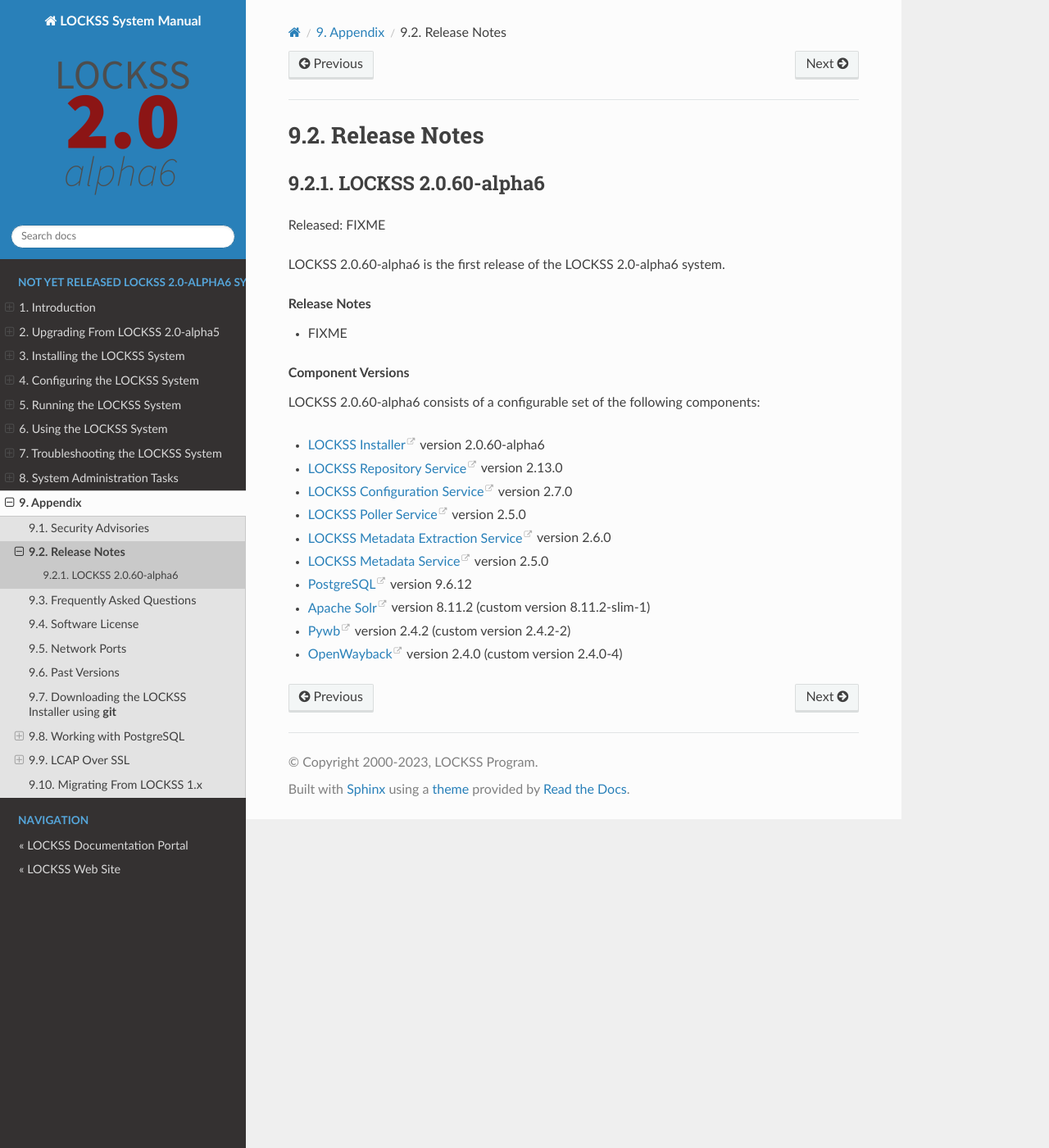
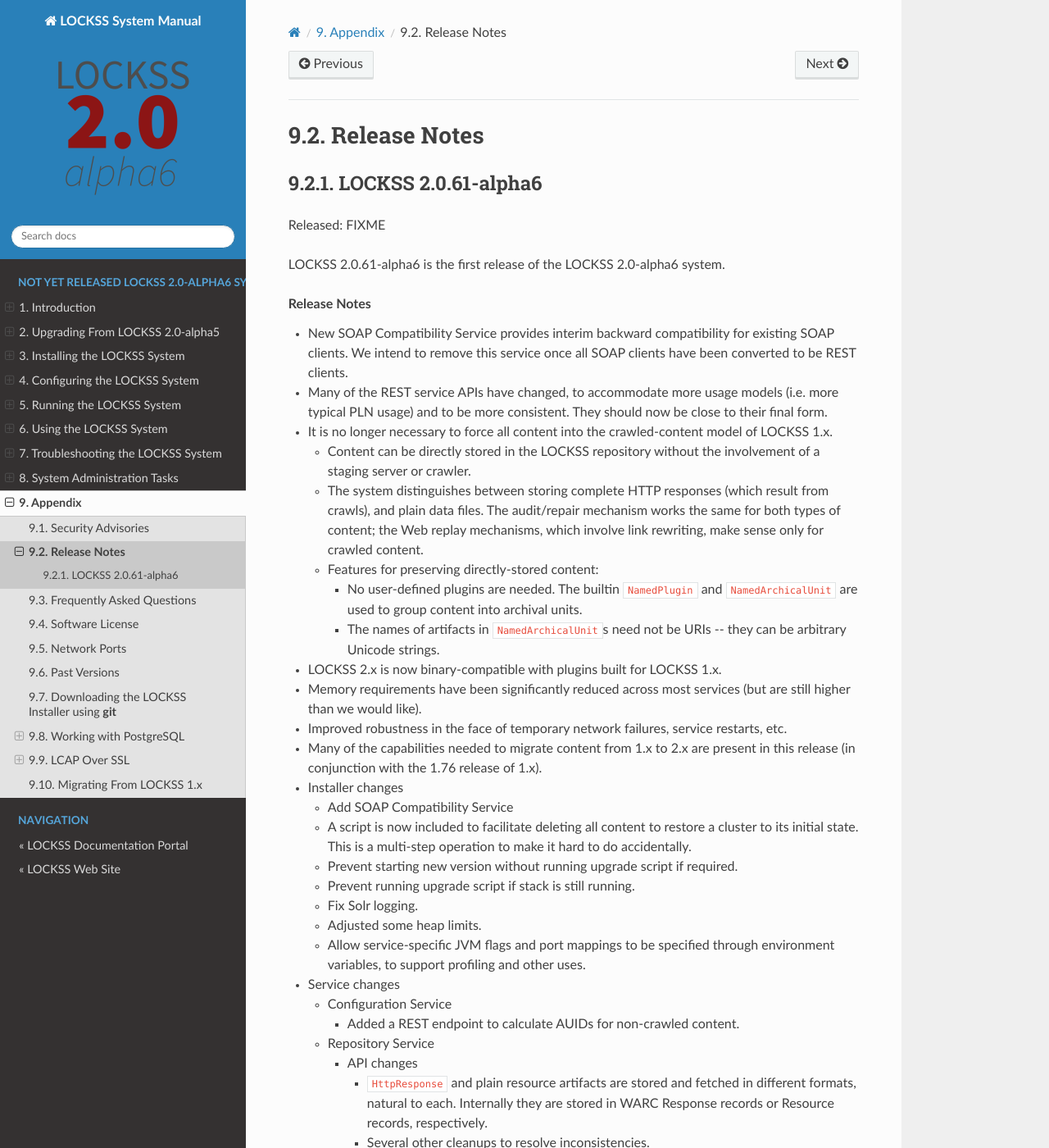
Before and after one commit to lockss/lockss-rtd-manual, a Sphinx documentation site: the page built from docs/appendix/release-notes.rst, in a window 1280 px wide and 1400 px high. Shown: the whole window at 82% size. Built offline with Sphinx 7.4.7 and the Read the Docs theme 2.0.0, drawn with Linux system fonts in a browser that asks for light colours; some of the changed text lies outside the part shown.

Commit message:
First pass at alpha6 release notes.

```diff
--- a/docs/appendix/release-notes.rst
+++ b/docs/appendix/release-notes.rst
@@ -5,26 +5,117 @@ Release Notes
 .. COMMENT LATESTVERSION
 
 --------------------
-LOCKSS 2.0.60-alpha6
+LOCKSS 2.0.61-alpha6
 --------------------
 
 Released: FIXME
 
 .. COMMENT LATESTVERSION
 
-LOCKSS 2.0.60-alpha6 is the first release of the LOCKSS 2.0-alpha6 system.
+LOCKSS 2.0.61-alpha6 is the first release of the LOCKSS 2.0-alpha6 system.
 
 .. rubric:: Release Notes
 
-*  FIXME
+*  New SOAP Compatibility Service provides interim backward compatibility for existing SOAP clients. We intend to remove this service once all SOAP clients have been converted to be REST clients.
+
+*  Many of the REST service APIs have changed, to accommodate more usage models (i.e. more typical PLN usage) and to be more consistent. They should now be close to their final form.
+
+*  It is no longer necessary to force all content into the crawled-content model of LOCKSS 1.x.
+
+   *  Content can be directly stored in the LOCKSS repository without the involvement of a staging server or crawler.
+
+   *  The system distinguishes between storing complete HTTP responses (which result from crawls), and plain data files. The audit/repair mechanism works the same for both types of content; the Web replay mechanisms, which involve link rewriting, make sense only for crawled content.
+
+   *  Features for preserving directly-stored content:
+
+      *  No user-defined plugins are needed. The builtin ``NamedPlugin`` and ``NamedArchicalUnit`` are used to group content into archival units.
+
+      * The names of artifacts in ``NamedArchicalUnit``\ s need not be URIs -- they can be arbitrary Unicode strings.
+
+*  LOCKSS 2.x is now binary-compatible with plugins built for LOCKSS 1.x.
+
+*  Memory requirements have been significantly reduced across most services (but are still higher than we would like).
+
+*  Improved robustness in the face of temporary network failures, service restarts, etc.
+
+*  Many of the capabilities needed to migrate content from 1.x to 2.x are present in this release (in conjunction with the 1.76 release of 1.x).
+
+*  Installer changes
+
+   *  Add SOAP Compatibility Service
+
+   *  A script is now included to facilitate deleting all content to restore a cluster to its initial state. This is a multi-step operation to make it hard to do accidentally.
+
+   *  Prevent starting new version without running upgrade script if required.
+
+   *  Prevent running upgrade script if stack is still running.
+
+   *  Fix Solr logging.
+
+   * Adjusted some heap limits.
+
+   * Allow service-specific JVM flags and port mappings to be specified through environment variables, to support profiling and other uses.
+
+*  Service changes
+
+   *  Configuration Service
+
+      *  Added a REST endpoint to calculate AUIDs for non-crawled content.
+
+   *  Repository Service
+
+      *  API changes
+
+         * ``HttpResponse`` and plain resource artifacts are stored and fetched in different formats, natural to each. Internally they are stored in WARC Response records or Resource records, respectively.
+
+         *  Several other cleanups to resolve inconsistencies.
+
+         *  New endpoint to import the individual members of archive files (currently just WARC).
+
+         *  The confusingly-named ``collection`` attribute of ``Artifact`` objects has been renamed ``namespace``.
+
+         *  ``artifactId`` is now ``artifactUuid``.
+
+         *  The Solr schema has changed. Clusters using our embedded Solr database are updated automatically. In the event you are using an external Solr, please contact us (or start over from scratch).
+
+         * AU size information now includes uncompressed size, compressed size and total disk usage.
+
+      *  Performance improvements
+
+         *  Reduced file copies when storing Artifacts.
+
+         *  Reduced lock contention.
+
+         *  Algorithmic improvements to temporary WARC handling to allow garbage collection to run much more frequently, also reducing startup time.
+
+         *  Reduced the number of Solr commits and queries.
+
+         *  Bulk storage mode removes most Solr overhead for migration and reindexing in case of index lossage.
+
+      *  Support for huge filesystems (> 8 EiB).
+
+
+      *  Bug fixes
+
+         *  Gracefully handle truncated WARCs resulting from abrupt shutdown.
+
+         *  Fixed incorrect character encoding in HTTP headers in WARC response records. (This may cause the headers of ``Artifact``\ s stored with pre-alpha6 releases to not load correctly.)
+
+   *  Poller Service
+
+      * Renamed the REST endpoints that exist only for the interim SOAP Compatibility Service to a distinct path (``/ws``).
+
+*  Building plugins now performs well-formedness checks, similar to 1.x.
+
+*  All changes in LOCKSS 1.76.4.
 
 .. rubric:: Component Versions
 
 .. COMMENT LATESTVERSION
 
-LOCKSS 2.0.60-alpha6 consists of a configurable set of the following components:
+LOCKSS 2.0.61-alpha6 consists of a configurable set of the following components:
 
-*  `LOCKSS Installer <https://github.com/lockss/lockss-installer>`_ version 2.0.60-alpha6
+*  `LOCKSS Installer <https://github.com/lockss/lockss-installer>`_ version 2.0.61-alpha6
 
 *  `LOCKSS Repository Service <https://github.com/lockss/laaws-repository-service>`_ version 2.13.0
 
@@ -36,6 +127,8 @@ LOCKSS 2.0.60-alpha6 consists of a configurable set of the following components:
 
 *  `LOCKSS Metadata Service <https://github.com/lockss/laaws-metadataservice>`_ version 2.5.0
 
+*  `LOCKSS SOAP Compatibility Service <https://github.com/lockss/laaws-soap-service>`_ version 1.3.0
+
 *  `PostgreSQL <https://www.postgresql.org/>`_ version 9.6.12
 
 *  `Apache Solr <https://solr.apache.org/>`_ version 8.11.2 (custom version 8.11.2-slim-1)
```
